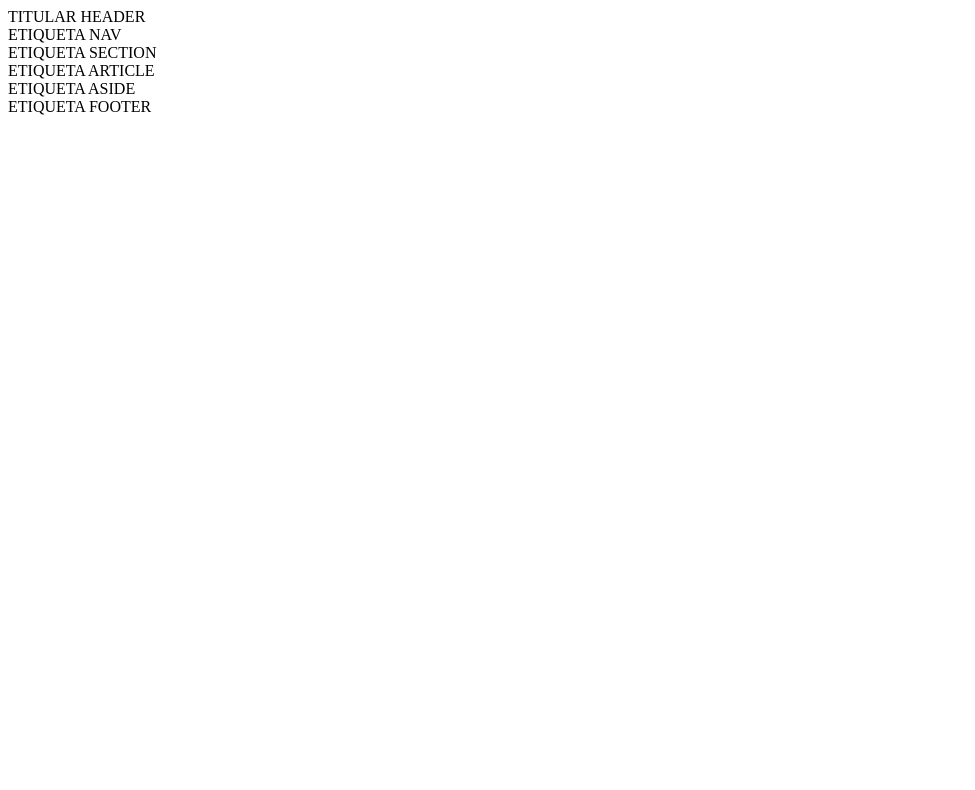
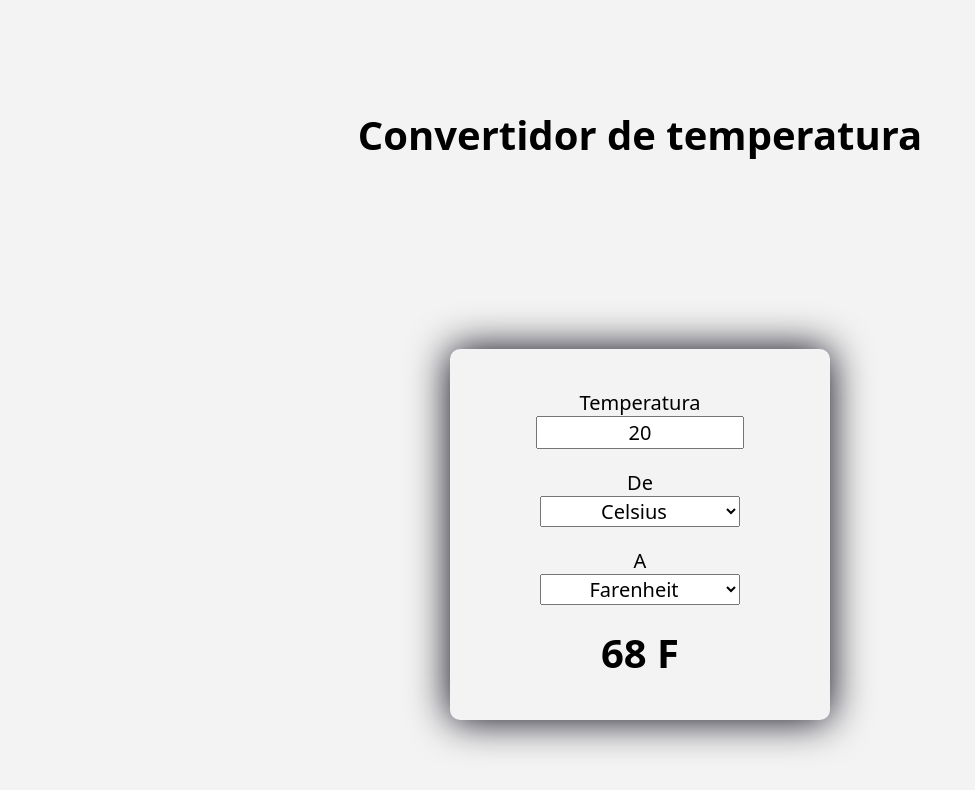
Before and after one commit to jaimecortezufg/JJCF_15082024, a plain HTML site: page index.html in a window 1280 px wide. Shown: the whole page, without its empty margins (0-975 px from the left). Drawn offline with Linux system fonts and the light colour scheme.

Commit message:
Finalización de código HTML, Finalización de hoja de estilos, Inicio de lógica del negocio

```diff
--- /dev/null
+++ b/css/converter.css
@@ -0,0 +1,38 @@
+html{
+    background: rgb(243, 243, 243);
+    font-family: system-ui, -apple-system, BlinkMacSystemFont, 'Segoe UI', Roboto, Oxygen, Ubuntu, Cantarell, 'Open Sans', 'Helvetica Neue', sans-serif;
+    font-size: 15pt;
+}
+
+html,body{
+    height: 100%;
+    margin: 0;
+}
+
+body{
+    display: grid;
+    place-items: center;
+}
+
+#converter{
+    width: 15rem;
+    padding: 2rem;
+    border-radius: 0.5rem;
+    box-shadow: 0 0 2rem 0 #000010;
+    display: flex;
+    flex-direction: column;
+    align-items: center;
+}
+
+#converter input, #converter select{
+    font-family: inherit;
+    font-size: inherit;
+    margin-block-end: 1rem;
+    text-align: center;
+    width: 10rem;
+}
+
+#converter #output-temp{
+    font-size: 2rem;
+    font-weight: bold;
+}
--- a/index.html
+++ b/index.html
@@ -1,22 +1,35 @@
 <!DOCTYPE html>
-<html lang="es">
+<html lang="es" dir="ltr">
     <head>
         <title>JAIME CORTEZ</title>
+        <link rel="shortcut icon" href="https://c.s-microsoft.com/favicon.ico?v2" />
         <meta charset="utf-8" />
         <meta name="viewport" content="width=device-width,initial-scale=1" />
         <meta name="title" content="Aplicación para conversión de unidades de temperatura" />
         <meta name="description" content="Convierte unidades Kelvin, Farenheit y Celcius" />
         <meta name="theme-color" content="#000000" />
-
+        <link  rel="stylesheet" href="css/converter.css"/>
     </head>
     <body>
 
-        <header>TITULAR HEADER</header>
-        <nav>ETIQUETA NAV</nav>
-        <section>ETIQUETA SECTION
-            <article>ETIQUETA ARTICLE</article>
-            <aside>ETIQUETA ASIDE</aside>
-        </section>
-        <footer>ETIQUETA FOOTER</footer>
+        <h1>Convertidor de temperatura</h1>
+        <form id="converter">
+            <label for="input-temp">Temperatura</label>
+            <input type="text" id="input-temp" name="input-temp" value="20" />
+            <label for="input-unit">De</label>
+            <select id="input-unit" name="input-unit">
+                <option value="c" selected>Celsius</option>
+                <option value="f">Farenheit</option>
+                <option value="k">Kelvin</option>
+            </select>
+            <label for="output-unit">A</label>
+            <select id="output-unit" name="output-unit">
+                <option value="c">Celsius</option>
+                <option value="f" selected>Farenheit</option>
+                <option value="k">Kelvin</option>
+            </select>
+            <output name="output-temp" id="output-temp" for="input-temp input-unit output-unit">68 F</output>
+        </form>
+        <script src="js/converter.js"></script>
     </body>
 </html>
--- /dev/null
+++ b/js/converter.js
@@ -0,0 +1,7 @@
+const inputField = document.getElementById("input-temp");
+const fromUnitField = document.getElementById("input-unit");
+const toUnitField = document.getElementById("output-unit");
+const outputField = document.getElementById("output-temp");
+const form = document.getElementById("converter");
+
+console.log("Jaime Jeovanny Cortez Flores");
```
